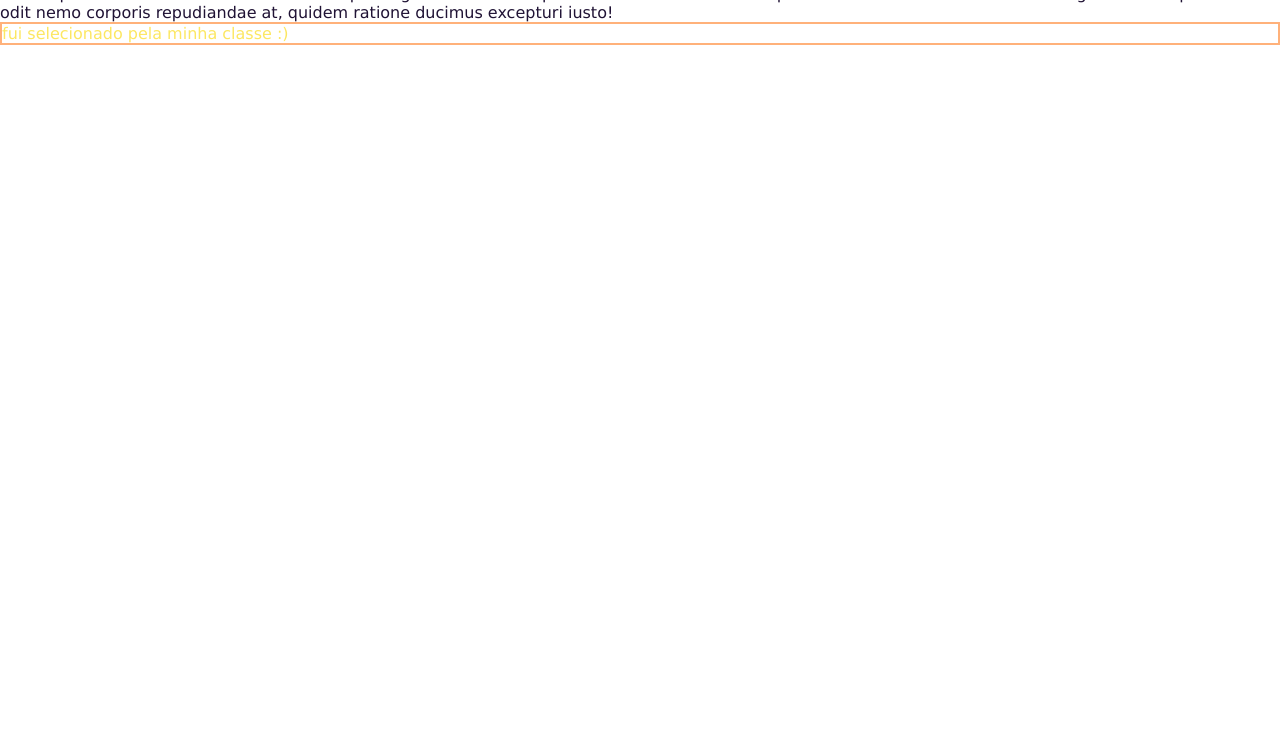
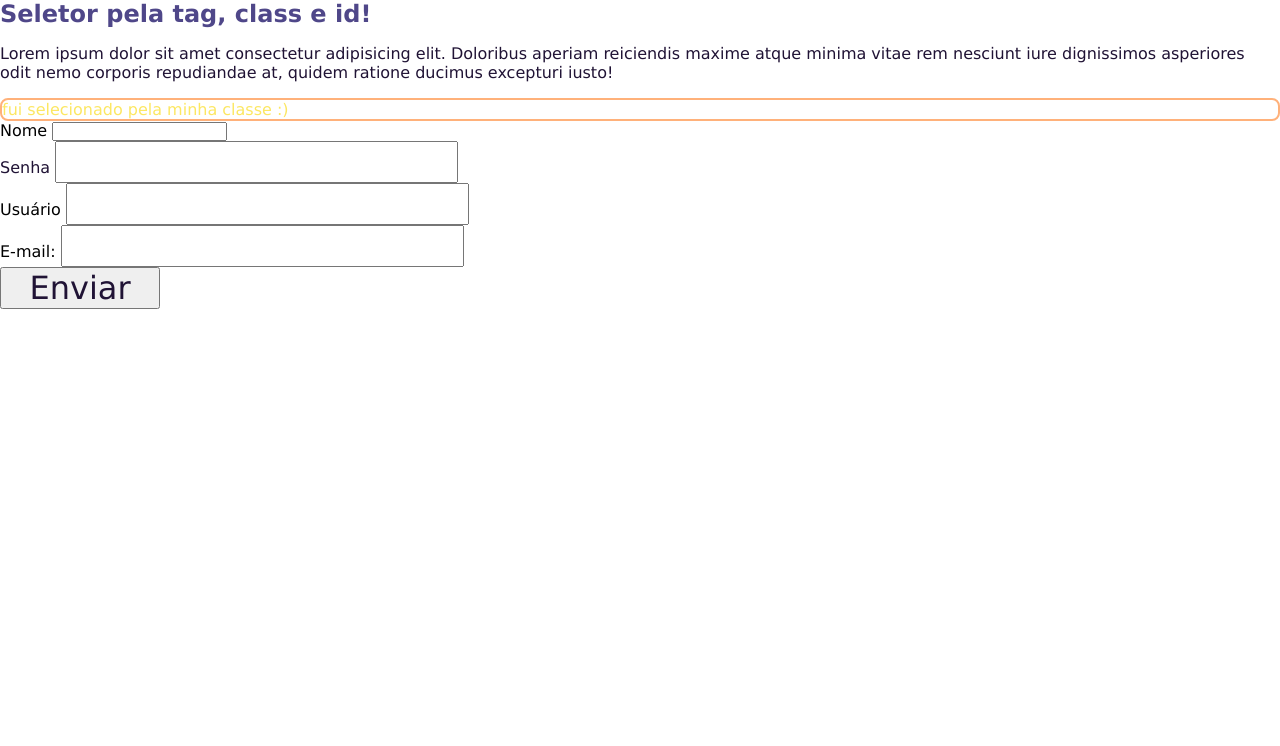
Before and after one commit to yoruTakeshi/seletores_css, a plain HTML site: page index.html in a window 1280 px wide. Shown: the part 54-800 px from the top of the page. Drawn offline with Linux system fonts and the light colour scheme.

Commit message:
terminei

```diff
--- a/index.html
+++ b/index.html
@@ -12,9 +12,34 @@
         <h1>Seletores no CSS</h1>
     </header>
     <main>
+
+        <h2 id="title">Seletor pela tag, class e id!</h2>
         <p>Lorem ipsum dolor sit amet consectetur adipisicing elit. Doloribus aperiam reiciendis maxime atque minima vitae rem nesciunt iure dignissimos asperiores odit nemo corporis repudiandae at, quidem ratione ducimus excepturi iusto!</p>
 
         <p class="par">fui selecionado pela minha classe :)</p>
+
+        <form action="" class="cadastro-form">
+            <div>
+                <label for="">Nome</label>
+                <input type="text">
+            </div>
+
+            <div>
+                <label for="">Senha</label>
+                <input type="password">
+            </div>
+        </form>
+        <form action="" class="login-form">
+            <div>
+                <label for="">Usuário</label>
+                <input type="text">
+            </div>
+            <div>
+                <label for="">E-mail:</label>
+                <input type="email">
+            </div>
+            <input type="button" value="Enviar">
+        </form>
     </main>
 </body>
 </html>
--- a/style.css
+++ b/style.css
@@ -3,16 +3,53 @@
 * {
     margin: 0;
     padding: 0;
-    font-family:'Lucida Sans', 'Lucida Sans Regular', 'Lucida Grande', 'Lucida Sans Unicode', Geneva, Verdana, sans-serif
+    box-sizing: border-box;
+    font-family:'Lucida Sans', 'Lucida Sans Regular', 'Lucida Grande', 'Lucida Sans Unicode', Geneva, Verdana, sans-serif;
 }
 
-/* seletor por tag */
-
+/* Seletor por tag */
+main{
+    margin-top: 1rem;
+}
 p{
     color: #201335;
 }
 
+
+/* Seletor por classe */
 .par{
     border: 2px solid #FFB17A;
+    border-radius: 0.5rem;
     color: #FCE762;
+    margin-top: 1rem;
 }
+
+/* Seletor por id */
+#title{
+    color: #4F4789;
+    margin-bottom: 1rem;
+}
+
+/* Seletor pelo atributo */
+input[type="password"]{
+    font-size: 2rem;
+}
+
+/* Seletor de descendentes */
+.login-form input{
+font-size: 2rem;
+color: #FCE762;
+}
+
+/* Seletor de filhos diretos */
+
+.login-form > input{
+    color: #201335;
+    width: 10rem;
+}
+
+/* Seletor de Pseudo-Classes */
+
+.cadastro-form div:nth-of-type(2){
+    font-size: 1rem;
+    color: #201335;
```
